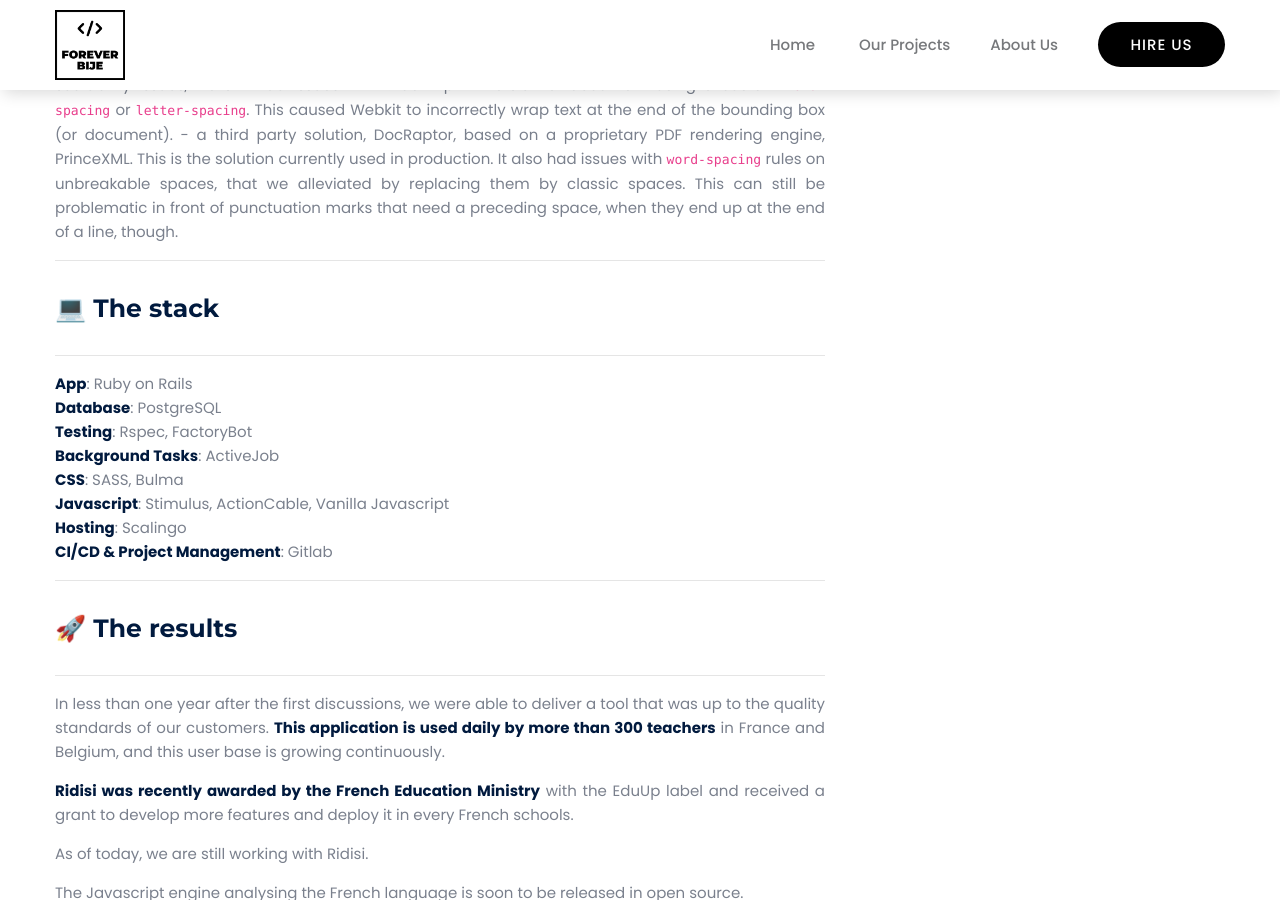
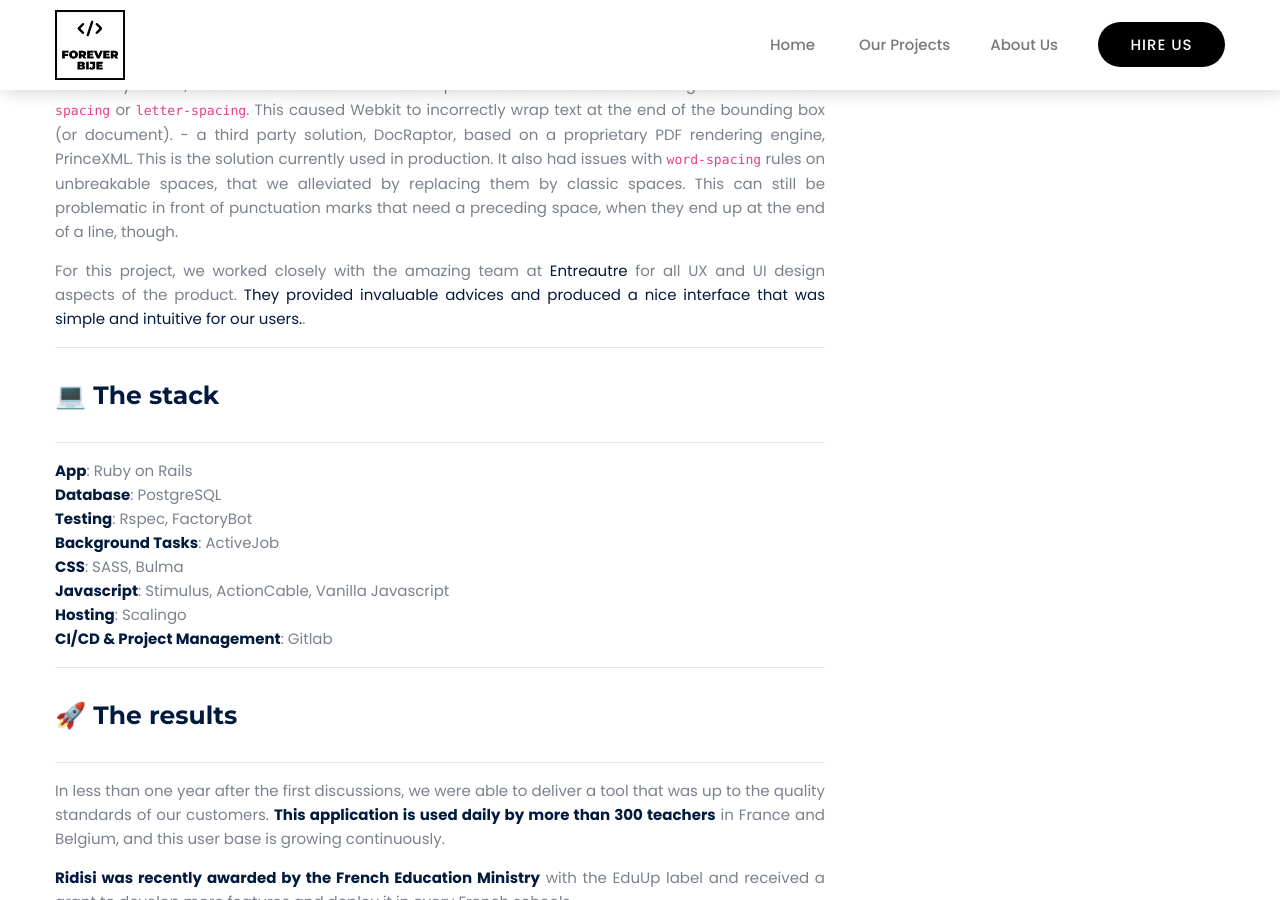
Before and after one commit to foreverbije/home-one, a Jekyll site: the page built from _posts/2023-04-17-case-study-ridisi.md, in a window 1280 px wide and 900 px high, scrolled down 3929 px. Built offline with Jekyll 4.4.1, drawn with Linux system fonts in a browser that asks for light colours; comment, search, counter and statistics services are not loaded.

Commit message:
[Case Study] Add reference to Entreautre in Ridisi document

```diff
--- a/_posts/2023-04-17-case-study-ridisi.md
+++ b/_posts/2023-04-17-case-study-ridisi.md
@@ -71,6 +71,7 @@ This is done from the same HTML grap and CSS rules as the front-end display, and
 \- a third party solution, PDFShift, based on headless Chromium: by getting rid of resources consumption and scalability issues, we still had issues with Webkit print version of document using a custom `word-spacing` or `letter-spacing`. This caused Webkit to incorrectly wrap text at the end of the bounding box (or document).
 \- a third party solution, DocRaptor, based on a proprietary PDF rendering engine, PrinceXML. This is the solution currently used in production. It also had issues with `word-spacing` rules on unbreakable spaces, that we alleviated by replacing them by classic spaces. This can still be problematic in front of punctuation marks that need a preceding space, when they end up at the end of a line, though.
 
+For this project, we worked closely with the amazing team at [Entreautre](https://www.entreautre.com) for all UX and UI design aspects of the product. [They provided invaluable advices and produced a nice interface that was simple and intuitive for our users.](https://www.entreautre.com/case-study/simplifier-le-travail-des-instituteur·ices-pour-renforcer-linclusion-a-lecole/).
 
 - - -
 ## 💻 The stack
```
